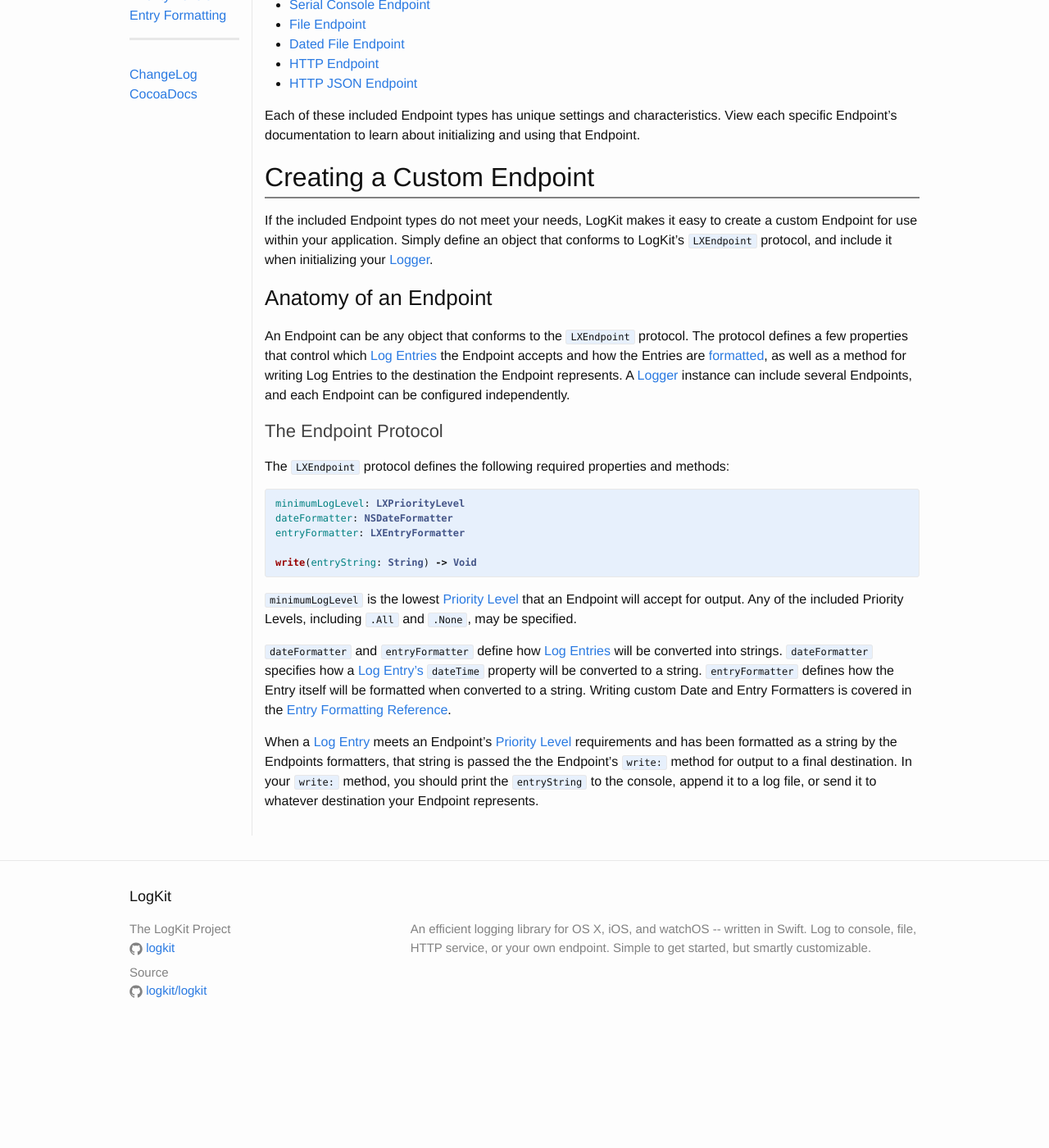
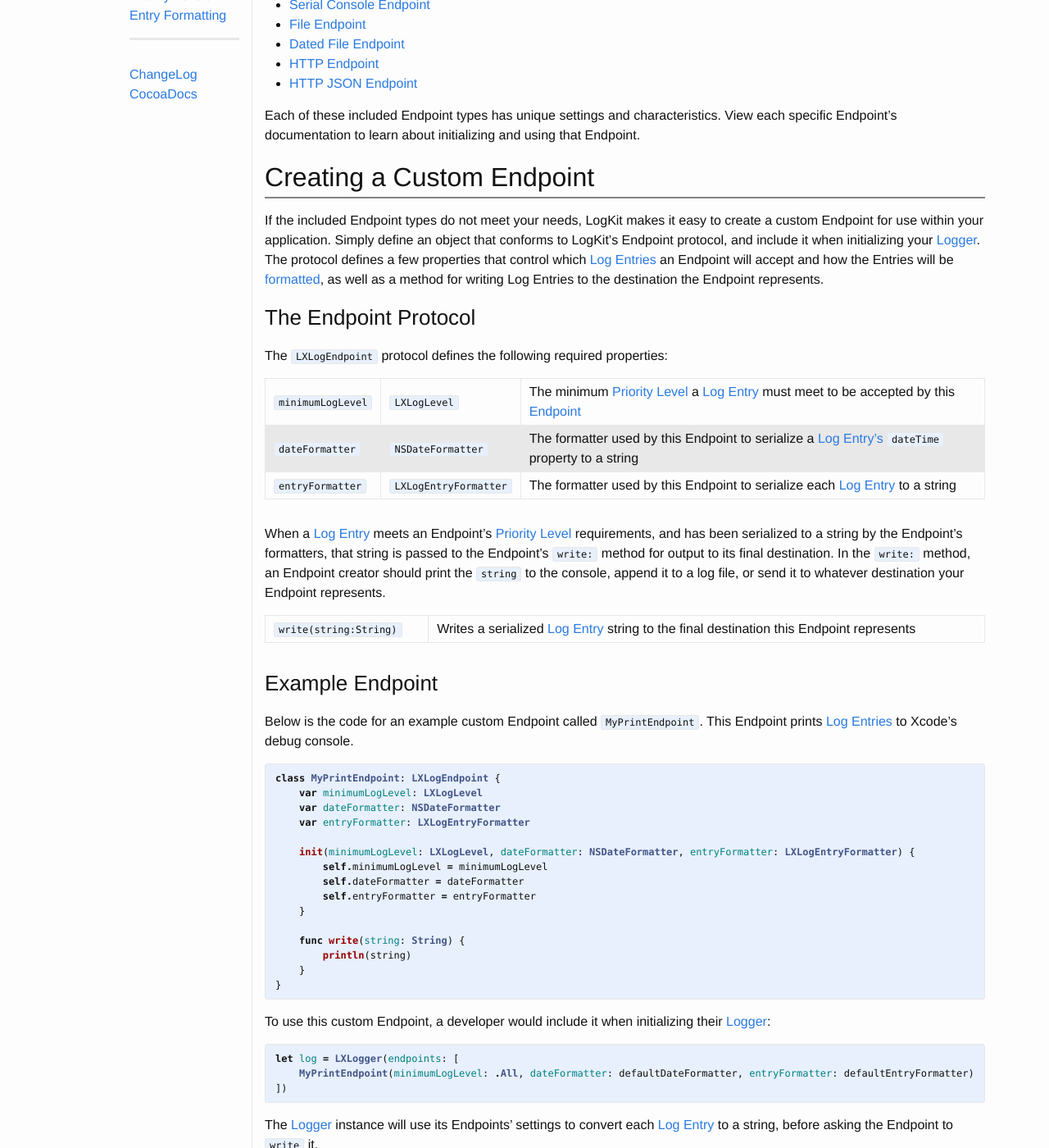
Before and after one commit to Conoize/logkit.github.io, a Jekyll site: the page built from _docs/1.1/endpoints.md, in a window 1280 px wide and 1400 px high, scrolled down 424 px. Shown: the whole window at 82% size. Built offline with Jekyll 4.4.1, drawn with Linux system fonts in a browser that asks for light colours; before the commit the page ends 1704 px from its top, so only the background shows below that; some of the changed text lies outside the part shown.

Commit message:
Unified Endpoint Protocol documentation

```diff
--- a/_docs/1.1/endpoints.md
+++ b/_docs/1.1/endpoints.md
@@ -4,47 +4,25 @@
 family: 1.1
 ---
 
-Endpoints are responsible for processing and writing [Log Entries][entries] to the destinations they represent. LogKit includes several ready-made Endpoints for various logging needs, but application developers can also create their own.
+{% include docs/endpoints/overview.md family=page.family %}
 
-Endpoints are specified when a [Logger][loggers] instance is initialized.
 
 ## Included Endpoints
 
-LogKit includes the following Endpoints ready for use:
+{% include docs/endpoints/included.md family=page.family %}
 
-* [Console Endpoint][ep-console]
-* [Serial Console Endpoint][ep-serial-console]
-* [File Endpoint][ep-file]
-* [Dated File Endpoint][ep-dated-file]
-* [HTTP Endpoint][ep-http]
-* [HTTP JSON Endpoint][ep-http-json]
-
-Each of these included Endpoint types has unique settings and characteristics. View each specific Endpoint's documentation to learn about initializing and using that Endpoint.
 
 ## Creating a Custom Endpoint
 
-If the included Endpoint types do not meet your needs, LogKit makes it easy to create a custom Endpoint for use within your application. Simply define an object that conforms to LogKit's `LXEndpoint` protocol, and include it when initializing your [Logger][loggers].
+{% include docs/endpoints/creating.md family=page.family %}
 
-### Anatomy of an Endpoint
+### The Endpoint Protocol
 
-An Endpoint can be any object that conforms to the `LXEndpoint` protocol.  The protocol defines a few properties that control which [Log Entries][entries] the Endpoint accepts and how the Entries are [formatted][formatting], as well as a method for writing Log Entries to the destination the Endpoint represents. A [Logger][loggers] instance can include several Endpoints, and each Endpoint can be configured independently.
+{% include docs/endpoints/protocol.md family=page.family %}
 
-#### The Endpoint Protocol
+### Example Endpoint
 
-The `LXEndpoint` protocol defines the following required properties and methods:
+{% include docs/endpoints/example.md family=page.family %}
 
-{% highlight swift %}
-minimumLogLevel: LXPriorityLevel
-dateFormatter: NSDateFormatter
-entryFormatter: LXEntryFormatter
-
-write(entryString: String) -> Void
-{% endhighlight %}
-
-`minimumLogLevel` is the lowest [Priority Level][levels] that an Endpoint will accept for output. Any of the included Priority Levels, including `.All` and `.None`, may be specified.
-
-`dateFormatter` and `entryFormatter` define how [Log Entries][entries] will be converted into strings. `dateFormatter` specifies how a [Log Entry's][entries] `dateTime` property will be converted to a string. `entryFormatter` defines how the Entry itself will be formatted when converted to a string. Writing custom Date and Entry Formatters is covered in the [Entry Formatting Reference][custom-formatting].
-
-When a [Log Entry][entries] meets an Endpoint's [Priority Level][levels] requirements and has been formatted as a string by the Endpoints formatters, that string is passed the the Endpoint's `write:` method for output to a final destination. In your `write:` method, you should print the `entryString` to the console, append it to a log file, or send it to whatever destination your Endpoint represents.
 
 {% include links.md doc_version=page.family %}
--- /dev/null
+++ b/_includes/docs/endpoints/creating.md
@@ -0,0 +1,9 @@
+{% case include.family %}
+
+{% else %}
+
+
+If the included Endpoint types do not meet your needs, LogKit makes it easy to create a custom Endpoint for use within your application. Simply define an object that conforms to LogKit's Endpoint protocol, and include it when initializing your [Logger][loggers]. The protocol defines a few properties that control which [Log Entries][entries] an Endpoint will accept and how the Entries will be [formatted][formatting], as well as a method for writing Log Entries to the destination the Endpoint represents.
+
+
+{% endcase %}
--- /dev/null
+++ b/_includes/docs/endpoints/example.md
@@ -0,0 +1,72 @@
+{% case include.family %}
+
+{% when 1.0 or 1.1 %}
+
+
+Below is the code for an example custom Endpoint called `MyPrintEndpoint`. This Endpoint prints [Log Entries][entries] to Xcode's debug console.
+
+{% highlight swift %}
+class MyPrintEndpoint: LXLogEndpoint {
+    var minimumLogLevel: LXLogLevel
+    var dateFormatter: NSDateFormatter
+    var entryFormatter: LXLogEntryFormatter
+
+    init(minimumLogLevel: LXLogLevel, dateFormatter: NSDateFormatter, entryFormatter: LXLogEntryFormatter) {
+        self.minimumLogLevel = minimumLogLevel
+        self.dateFormatter = dateFormatter
+        self.entryFormatter = entryFormatter
+    }
+
+    func write(string: String) {
+        println(string)
+    }
+}
+{% endhighlight %}
+
+To use this custom Endpoint, a developer would include it when initializing their [Logger][loggers]:
+
+{% highlight swift %}
+let log = LXLogger(endpoints: [
+    MyPrintEndpoint(minimumLogLevel: .All, dateFormatter: defaultDateFormatter, entryFormatter: defaultEntryFormatter)
+])
+{% endhighlight %}
+
+The [Logger][loggers] instance will use its Endpoints' settings to convert each [Log Entry][entries] to a string, before asking the Endpoint to `write` it.
+
+
+{% else %}
+
+
+Below is the code for an example custom Endpoint called `MyPrintEndpoint`. This Endpoint prints [Log Entries][entries] to Xcode's debug console.
+
+{% highlight swift %}
+class MyPrintEndpoint: LXEndpoint {
+    var minimumPriorityLevel: LXPriorityLevel
+    var dateFormatter: LXDateFormatter
+    var entryFormatter: LXEntryFormatter
+    let requiresNewlines = false                // Always false for this Endpoint, because print() appends a newline automatically
+
+    init(minimumPriorityLevel: LXPriorityLevel, dateFormatter: LXDateFormatter, entryFormatter: LXEntryFormatter) {
+        self.minimumPriorityLevel = minimumPriorityLevel
+        self.dateFormatter = dateFormatter
+        self.entryFormatter = entryFormatter
+    }
+
+    func write(string: String) {
+        print(string)
+    }
+}
+{% endhighlight %}
+
+To use this custom Endpoint, a developer would include it when initializing their [Logger][loggers]:
+
+{% highlight swift %}
+let log = LXLogger(endpoints: [
+    MyPrintEndpoint(minimumPriorityLevel: .All, dateFormatter: LXDateFormatter.standardFormatter(), entryFormatter: LXEntryFormatter.standardFormatter())
+])
+{% endhighlight %}
+
+The [Logger][loggers] instance will use its Endpoints' settings to convert each [Log Entry][entries] to a string, before asking the Endpoint to `write` it.
+
+
+{% endcase %}
--- /dev/null
+++ b/_includes/docs/endpoints/included.md
@@ -0,0 +1,33 @@
+{% case include.family %}
+
+{% when 1.0 or 1.1 %}
+
+
+LogKit includes the following Endpoints ready for use:
+
+* [Console Endpoint][ep-console]
+* [Serial Console Endpoint][ep-serial-console]
+* [File Endpoint][ep-file]
+* [Dated File Endpoint][ep-dated-file]
+* [HTTP Endpoint][ep-http]
+* [HTTP JSON Endpoint][ep-http-json]
+
+Each of these included Endpoint types has unique settings and characteristics. View each specific Endpoint's documentation to learn about initializing and using that Endpoint.
+
+
+{% else %}
+
+
+LogKit includes the following Endpoints ready for use:
+
+* [Console Endpoint][ep-console]
+* [File Endpoint][ep-file]
+* [Rotating File Endpoint][ep-rotating-file]
+* [Dated File Endpoint][ep-dated-file]
+* [HTTP Endpoint][ep-http]
+* [HTTP JSON Endpoint][ep-http-json]
+
+Each of these included Endpoint types has unique settings and characteristics. View each specific Endpoint's documentation to learn about initializing and using that Endpoint.
+
+
+{% endcase %}
--- /dev/null
+++ b/_includes/docs/endpoints/overview.md
@@ -0,0 +1,11 @@
+{% case include.family %}
+
+{% else %}
+
+
+Endpoints are responsible for processing and writing [Log Entries][entries] to the destinations they represent. LogKit includes several built-in Endpoints for various logging needs, but application developers can also create their own.
+
+Endpoints are specified when a [Logger][loggers] instance is initialized. A [Logger][loggers] instance can include several Endpoints, and each Endpoint can be configured independently.
+
+
+{% endcase %}
--- /dev/null
+++ b/_includes/docs/endpoints/protocol.md
@@ -0,0 +1,36 @@
+{% case include.family %}
+
+{% when 1.0 or 1.1 %}
+
+
+The `LXLogEndpoint` protocol defines the following required properties:
+
+---------------------- | --------------------- | --------------------------------
+`minimumLogLevel`      | `LXLogLevel`          | The minimum [Priority Level][levels] a [Log Entry][entries] must meet to be accepted by this [Endpoint][endpoints]
+`dateFormatter`        | `NSDateFormatter`     | The formatter used by this Endpoint to serialize a [Log Entry’s][entries] `dateTime` property to a string
+`entryFormatter`       | `LXLogEntryFormatter` | The formatter used by this Endpoint to serialize each [Log Entry][entries] to a string
+
+When a [Log Entry][entries] meets an Endpoint's [Priority Level][levels] requirements, and has been serialized to a string by the Endpoint's formatters, that string is passed to the Endpoint's `write:` method for output to its final destination. In the `write:` method, an Endpoint creator should print the `string` to the console, append it to a log file, or send it to whatever destination your Endpoint represents.
+
+---------------------- | -----------------------
+`write(string:String)` | Writes a serialized [Log Entry][entries] string to the final destination this Endpoint represents
+
+
+{% else %}
+
+
+The `LXEndpoint` protocol defines the following required properties:
+
+---------------------- | ------------------ | --------------------------------
+`minimumPriorityLevel` | `LXPriorityLevel`  | The minimum [Priority Level][levels] a [Log Entry][entries] must meet to be accepted by this [Endpoint][endpoints]
+`dateFormatter`        | `LXDateFormatter`  | The formatter used by this Endpoint to serialize a [Log Entry’s][entries] `dateTime` property to a string
+`entryFormatter`       | `LXEntryFormatter` | The formatter used by this Endpoint to serialize each [Log Entry][entries] to a string
+`requiresNewlines`     | `Bool`             | Indicates whether this Endpoint requires a newline character appended to each serialized [Log Entry][entries] string
+
+When a [Log Entry][entries] meets an Endpoint's [Priority Level][levels] requirements, and has been serialized to a string by the Endpoint's formatters, that string is passed to the Endpoint's `write:` method for output to its final destination. In the `write:` method, an Endpoint creator should print the `string` to the console, append it to a log file, or send it to whatever destination your Endpoint represents.
+
+---------------------- | -----------------------
+`write(string:String)` | Writes a serialized [Log Entry][entries] string to the final destination this Endpoint represents
+
+
+{% endcase %}
```
Also changed, not shown: _docs/1.0/endpoints.md (+7 -29 lines), _docs/2.0/endpoints.md (+20 -1 lines), _includes/docs/endpoints.md (deleted, +0 -164 lines).
